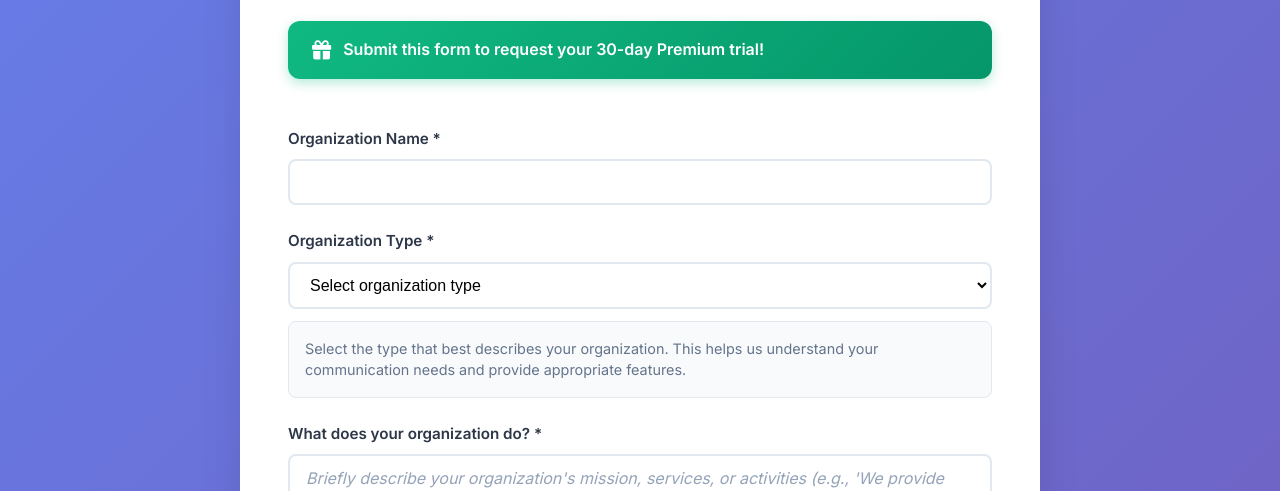
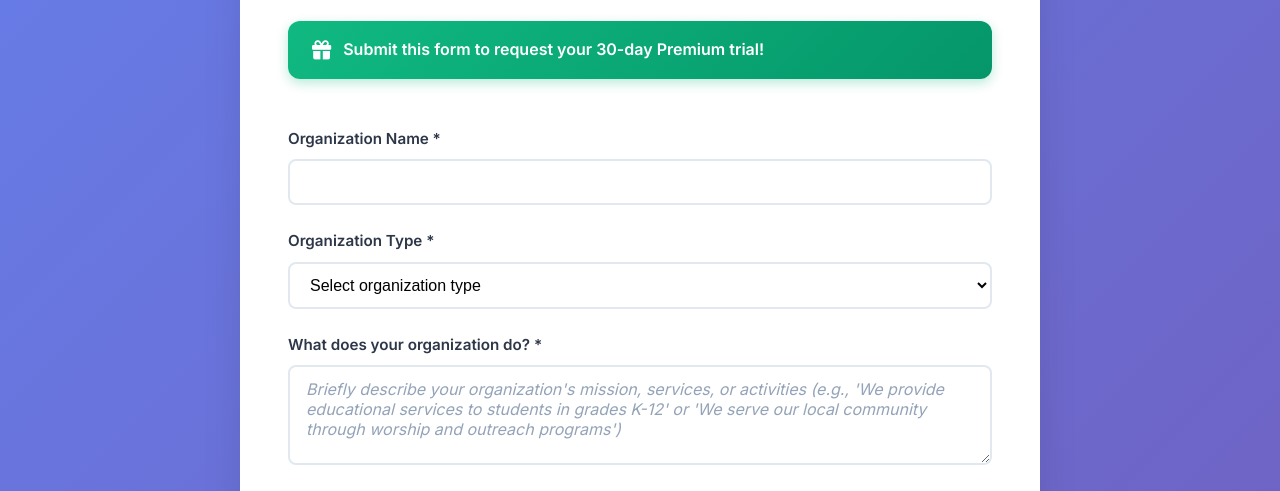
Before and after one commit to jedcrisp/chimeo-landing, a website: page org-request.html in a window 1280 px wide. Shown: the part 251-742 px from the top of the page. Drawn offline with Linux system fonts and the light colour scheme.

Commit message:
Remove gray description box under organization type field

```diff
--- a/org-request.html
+++ b/org-request.html
@@ -82,9 +82,6 @@
                             <option value="business">Business</option>
                             <option value="other">Other</option>
                         </select>
-                        <div class="org-type-description" id="org-type-description">
-                            <p>Select the type that best describes your organization. This helps us understand your communication needs and provide appropriate features.</p>
-                        </div>
                     </div>
 
                     <div class="form-group" id="other-org-type-group" style="display: none;">
```
